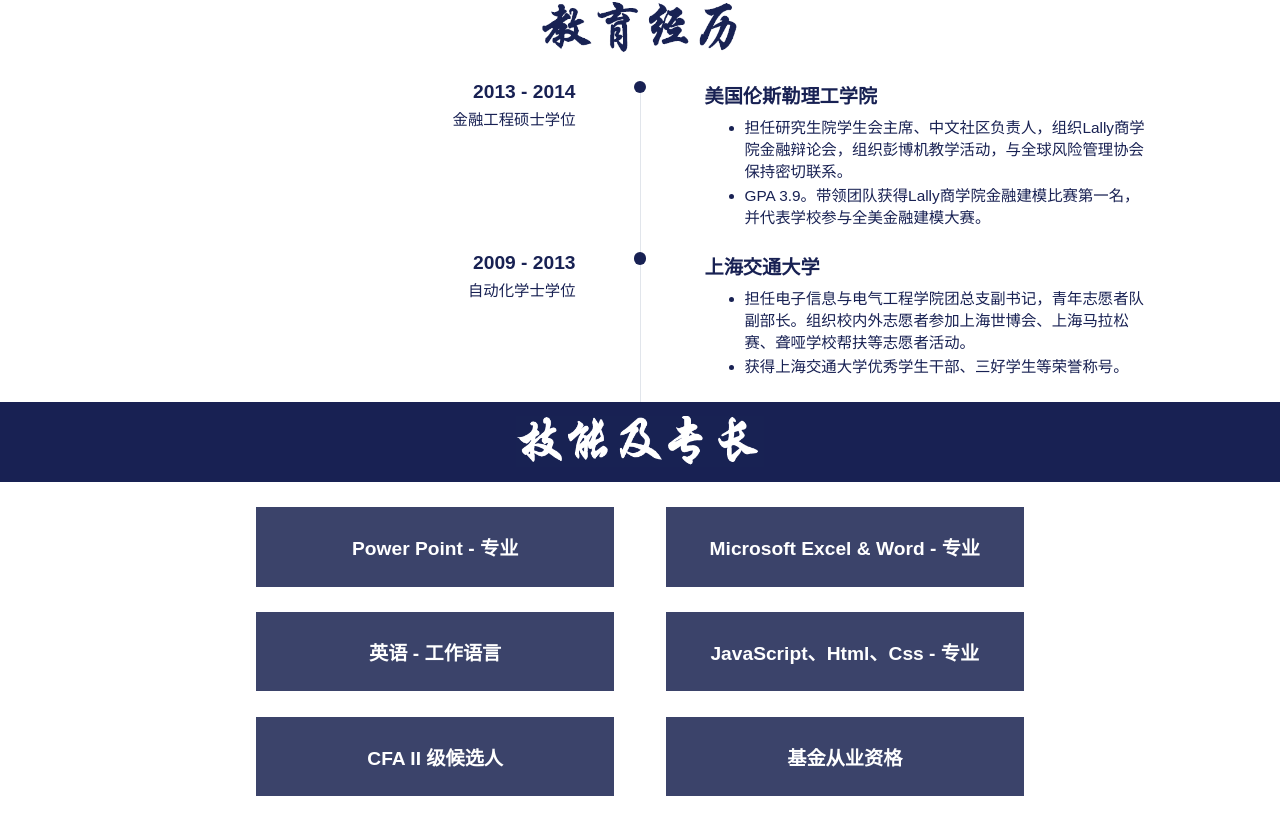
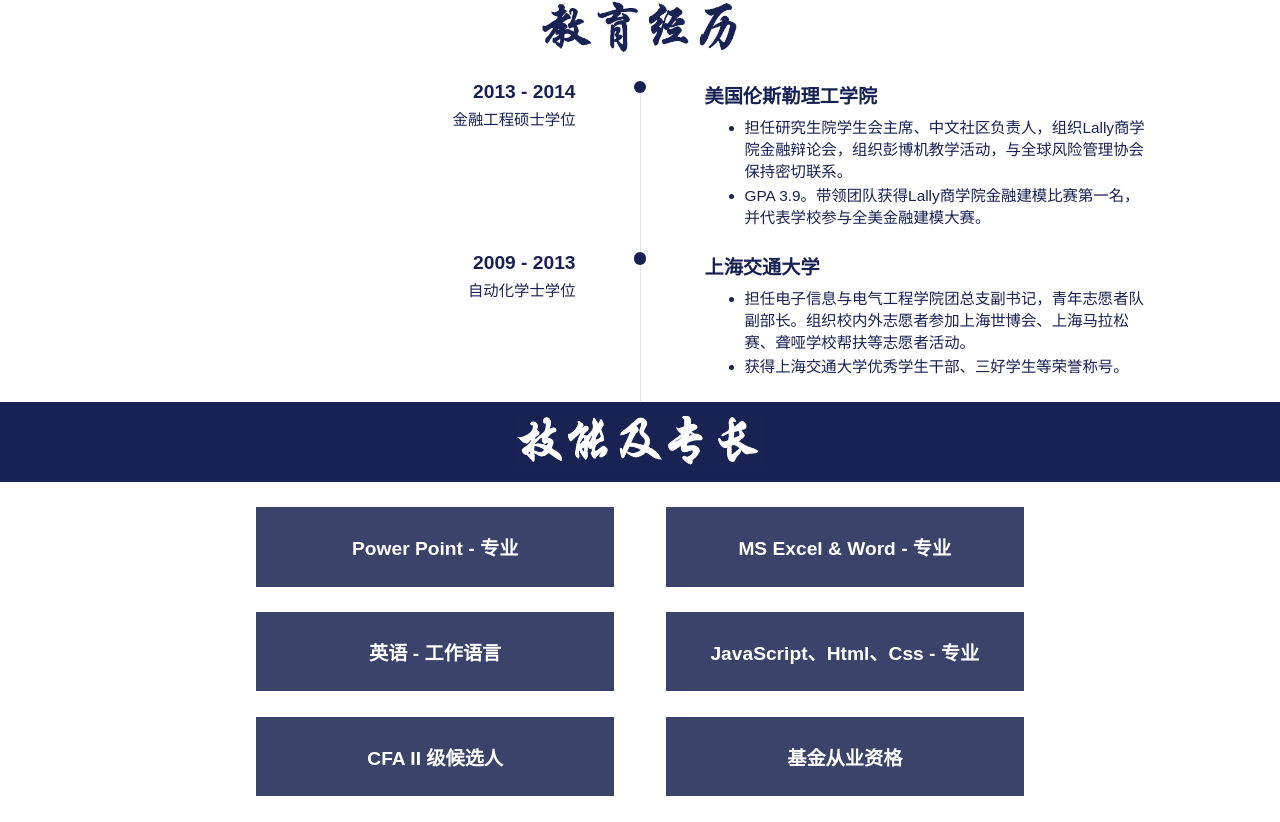
Before and after one commit to yitianluo/personal, a Next.js app: page / in a window 1280 px wide. Shown: the part 2728-3550 px from the top of the page. Built offline with nearby package versions, Linux system fonts and the light colour scheme.

Commit message:
change skill div

```diff
--- a/component/skills.jsx
+++ b/component/skills.jsx
@@ -16,7 +16,7 @@ export default function Skills(){
                     <div className={styles.block}>
                         <div className={styles.mask}>
                         </div>
-                        <h2>Microsoft Excel & Word - 专业</h2>
+                        <h2>MS Excel & Word - 专业</h2>
                     </div>
                 </div>
             </div>
```
